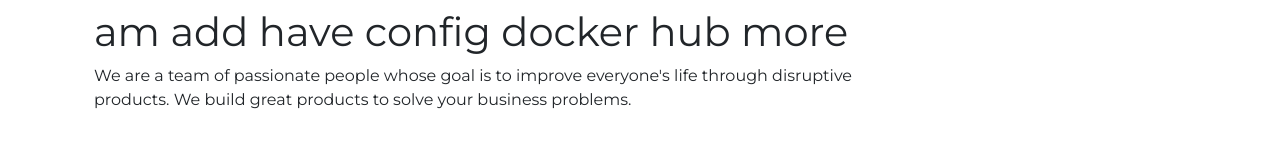
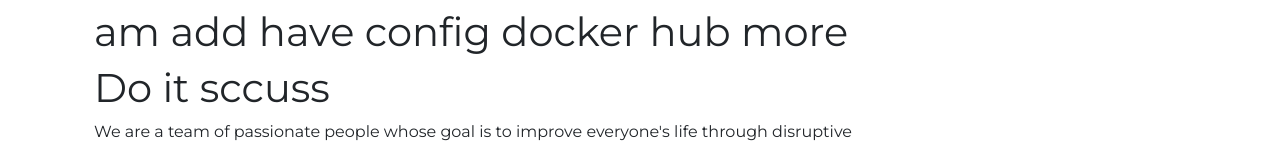
Before and after one commit to ChanthatThoeurn/jenkens-teacher, a React (Create React App) app: page / in a window 1280 px wide. Shown: the part 648-795 px from the top of the page. Built offline with nearby package versions, Linux system fonts and the light colour scheme; a web font is replaced by a local one.

Commit message:
update dockerhub more

```diff
--- a/src/pages/HomePage.js
+++ b/src/pages/HomePage.js
@@ -16,6 +16,7 @@ const HomePage = () => {
                     <h1> មិនទាន់អស់ចិតទេចង់ Test ម្ដងទៀត</h1>
                     <h1>I am certbot for my domain jenthat</h1>
                     <h1>am add have config docker hub more</h1>
+                    <h1>Do it sccuss </h1>
                     <p> We are a team of passionate people whose goal is to improve everyone's life through disruptive products. We build great products to solve your business problems.</p>
                     <div className="d-flex pt-5">
                         <button className="btn btn-success px-4 py-2">
```
